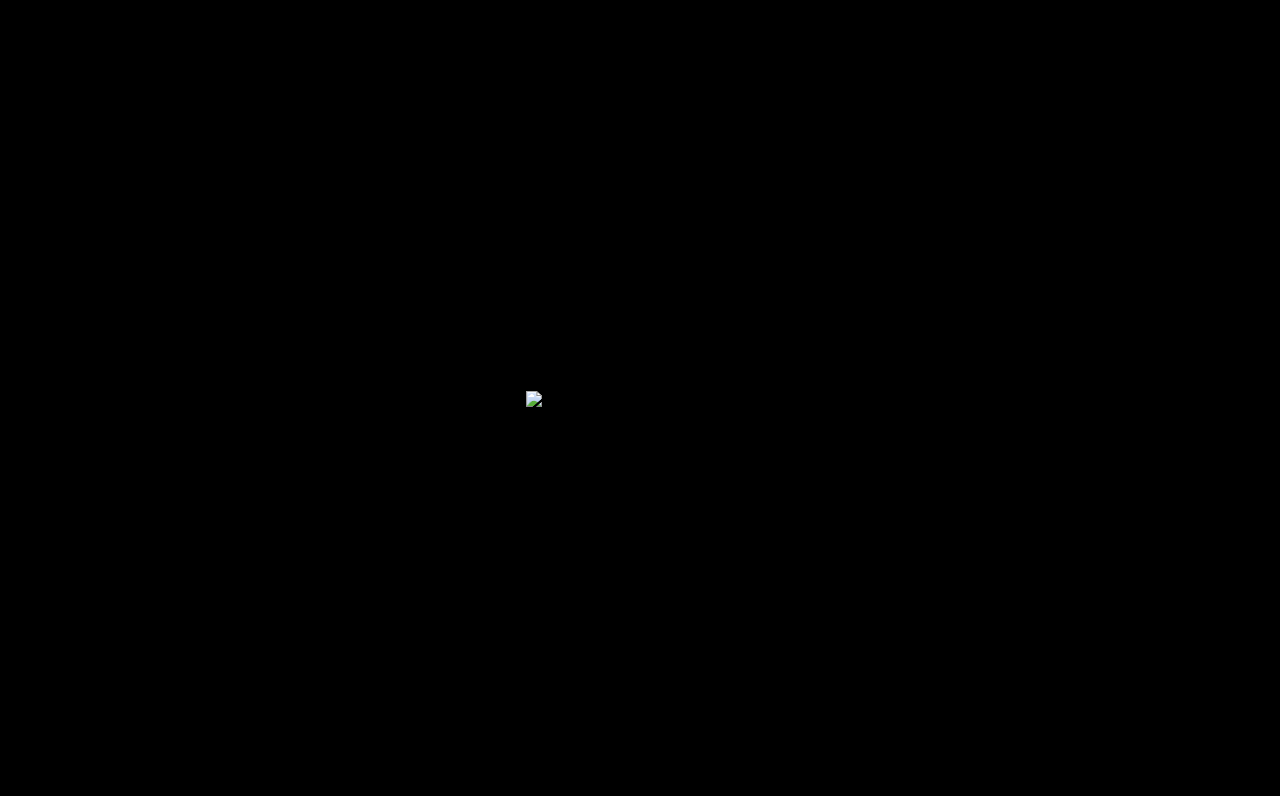
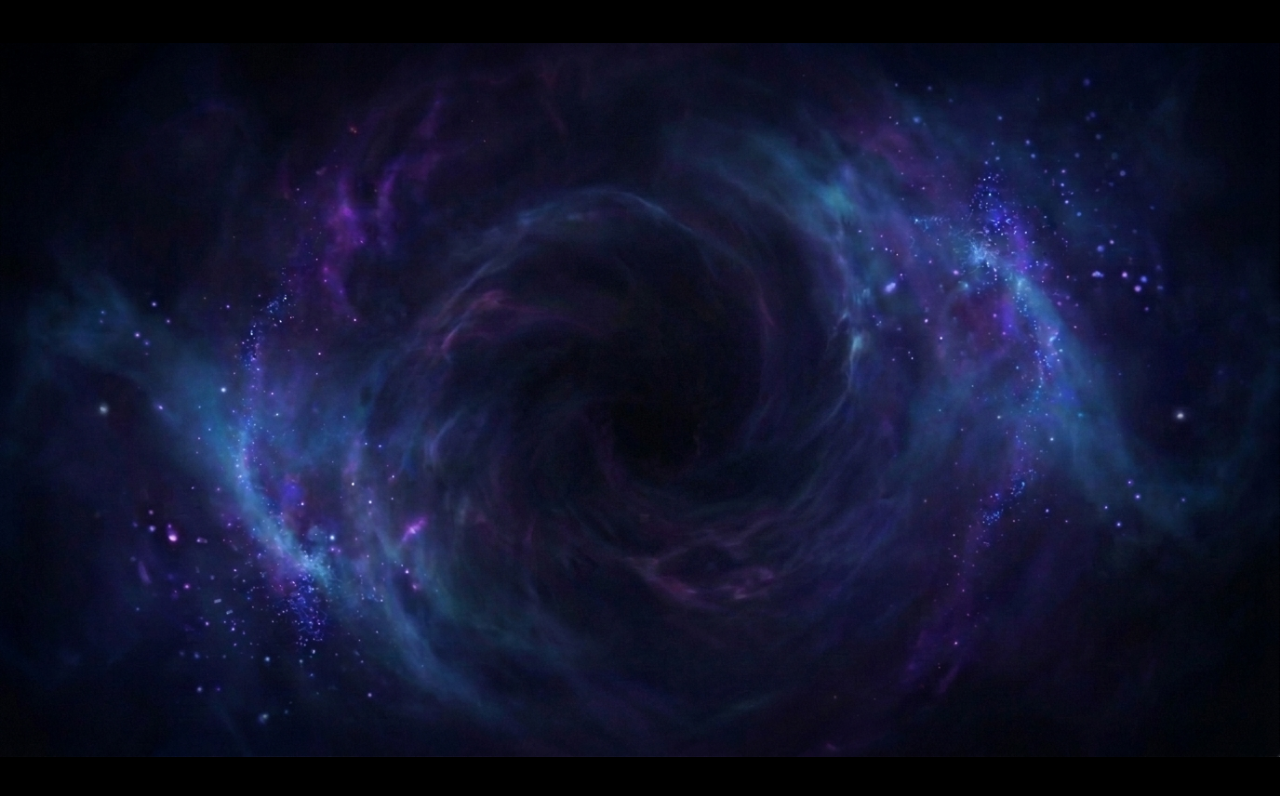
Before and after one commit to golanmaoz/mialogicstudios-web, a plain HTML site: page index.html in a window 1280 px wide. Drawn offline with Linux system fonts and the light colour scheme.

Commit message:
Update index.html

```diff
--- a/index.html
+++ b/index.html
@@ -39,7 +39,7 @@
 <body>
   <div class="hero">
     <!-- Update with your exact image file name -->
-    <img src="bg.jpg" alt="Mialogic Studios - Coming Soon">
+    <img src="bg.jpeg" alt="Mialogic Studios - Coming Soon">
   </div>
 </body>
 </html>
```
